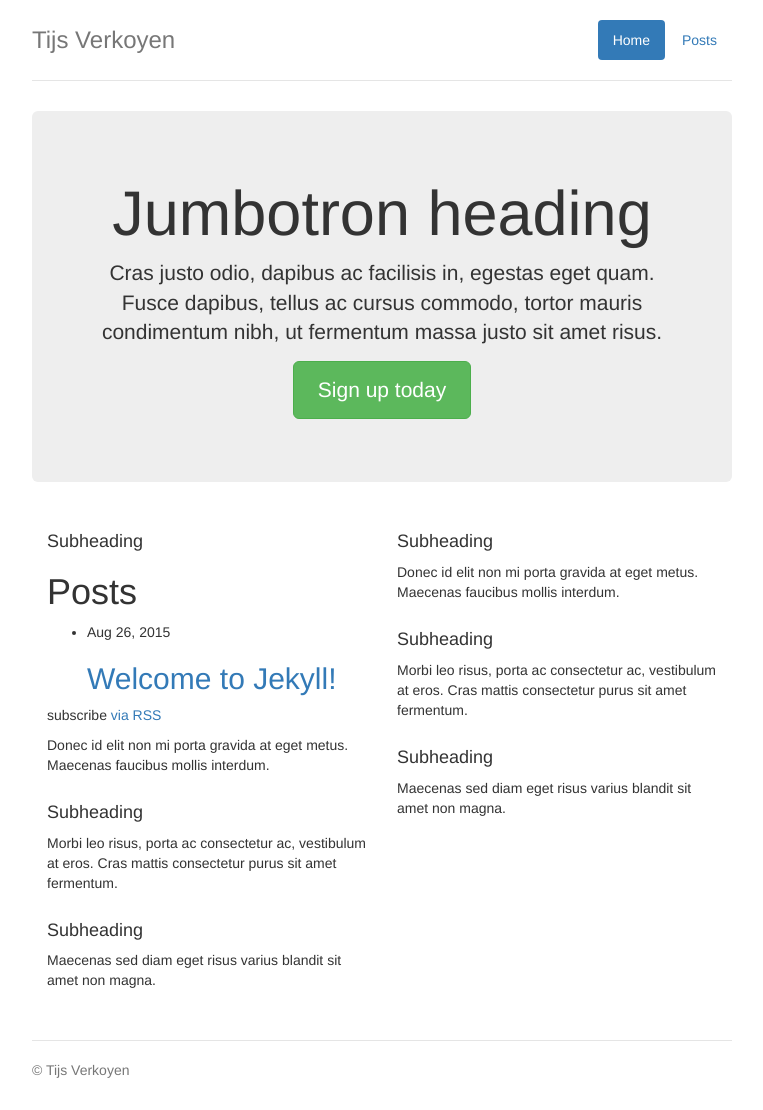
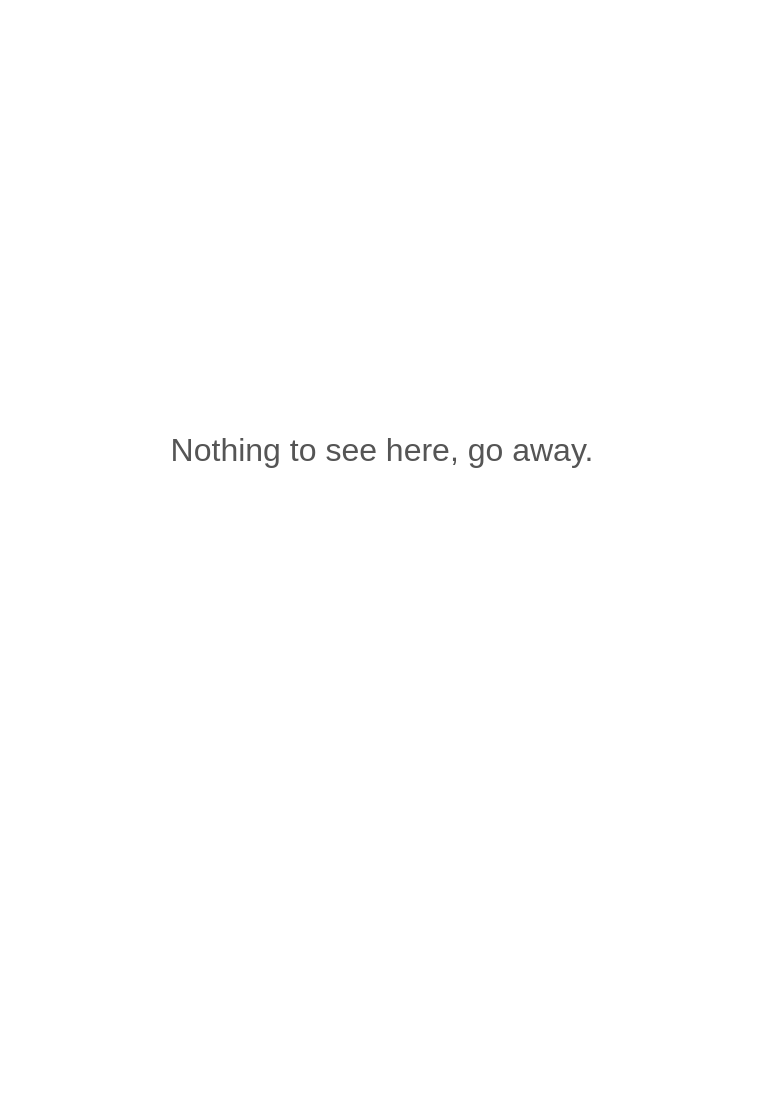
Before and after one commit to tijsverkoyen/tijsverkoyen.github.io, a Jekyll site: the page built from index.html, in a window 1280 px wide. Shown: the whole page, without its empty margins (258-1021 px from the left). Built offline with Jekyll 4.4.1, drawn with Linux system fonts in a browser that asks for light colours; after the commit the page ends 900 px from its top, so only the background shows below that.

Commit message:
Show error by default

```diff
--- /dev/null
+++ b/_layouts/error.html
@@ -0,0 +1,58 @@
+<!doctype html>
+<html lang="en">
+<head>
+  <meta charset="utf-8">
+  <title>Page Not Found</title>
+  <meta name="viewport" content="width=device-width, initial-scale=1">
+  <style>
+
+    * {
+      line-height: 1.2;
+      margin: 0;
+    }
+
+    html {
+      color: #888;
+      display: table;
+      font-family: sans-serif;
+      height: 100%;
+      text-align: center;
+      width: 100%;
+    }
+
+    body {
+      display: table-cell;
+      vertical-align: middle;
+      margin: 2em auto;
+    }
+
+    h1 {
+      color: #555;
+      font-size: 2em;
+      font-weight: 400;
+    }
+
+    p {
+      margin: 0 auto;
+      width: 280px;
+    }
+
+    @media only screen and (max-width: 280px) {
+
+      body, p {
+        width: 95%;
+      }
+
+      h1 {
+        font-size: 1.5em;
+        margin: 0 0 0.3em;
+      }
+
+    }
+
+  </style>
+</head>
+<body>
+  {{ content }}
+</body>
+</html>
--- a/index.html
+++ b/index.html
@@ -1,58 +1,5 @@
 ---
-layout: default
+layout: error
 ---
 
-<div class="jumbotron">
-  <h1>Jumbotron heading</h1>
-
-  <p class="lead">Cras justo odio, dapibus ac facilisis in, egestas eget quam. Fusce dapibus, tellus ac cursus commodo, tortor mauris condimentum nibh, ut fermentum massa justo sit amet risus.</p>
-
-  <p><a class="btn btn-lg btn-success" href="#" role="button">Sign up today</a></p>
-</div>
-
-<div class="row marketing">
-  <div class="col-lg-6">
-    <h4>Subheading</h4>
-
-    <h1 class="page-heading">Posts</h1>
-
-    <ul class="post-list">
-      {% for post in site.posts %}
-      <li>
-        <span class="post-meta">{{ post.date | date: "%b %-d, %Y" }}</span>
-
-        <h2>
-          <a class="post-link" href="{{ post.url | prepend: site.baseurl }}">{{ post.title }}</a>
-        </h2>
-      </li>
-      {% endfor %}
-    </ul>
-
-    <p class="rss-subscribe">subscribe <a href="{{ "/feed.xml" | prepend: site.baseurl }}">via RSS</a></p>
-
-
-    <p>Donec id elit non mi porta gravida at eget metus. Maecenas faucibus mollis interdum.</p>
-
-    <h4>Subheading</h4>
-
-    <p>Morbi leo risus, porta ac consectetur ac, vestibulum at eros. Cras mattis consectetur purus sit amet fermentum.</p>
-
-    <h4>Subheading</h4>
-
-    <p>Maecenas sed diam eget risus varius blandit sit amet non magna.</p>
-  </div>
-
-  <div class="col-lg-6">
-    <h4>Subheading</h4>
-
-    <p>Donec id elit non mi porta gravida at eget metus. Maecenas faucibus mollis interdum.</p>
-
-    <h4>Subheading</h4>
-
-    <p>Morbi leo risus, porta ac consectetur ac, vestibulum at eros. Cras mattis consectetur purus sit amet fermentum.</p>
-
-    <h4>Subheading</h4>
-
-    <p>Maecenas sed diam eget risus varius blandit sit amet non magna.</p>
-  </div>
-</div>
+<h1>Nothing to see here, go away.</h1>
```
